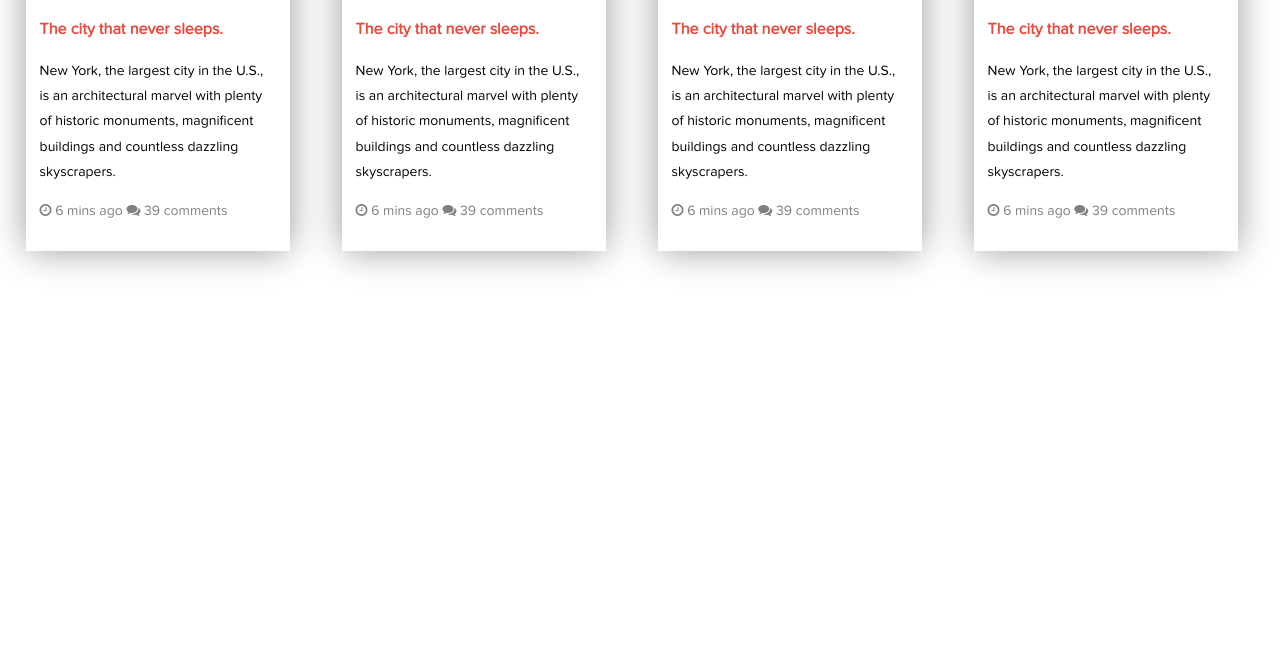
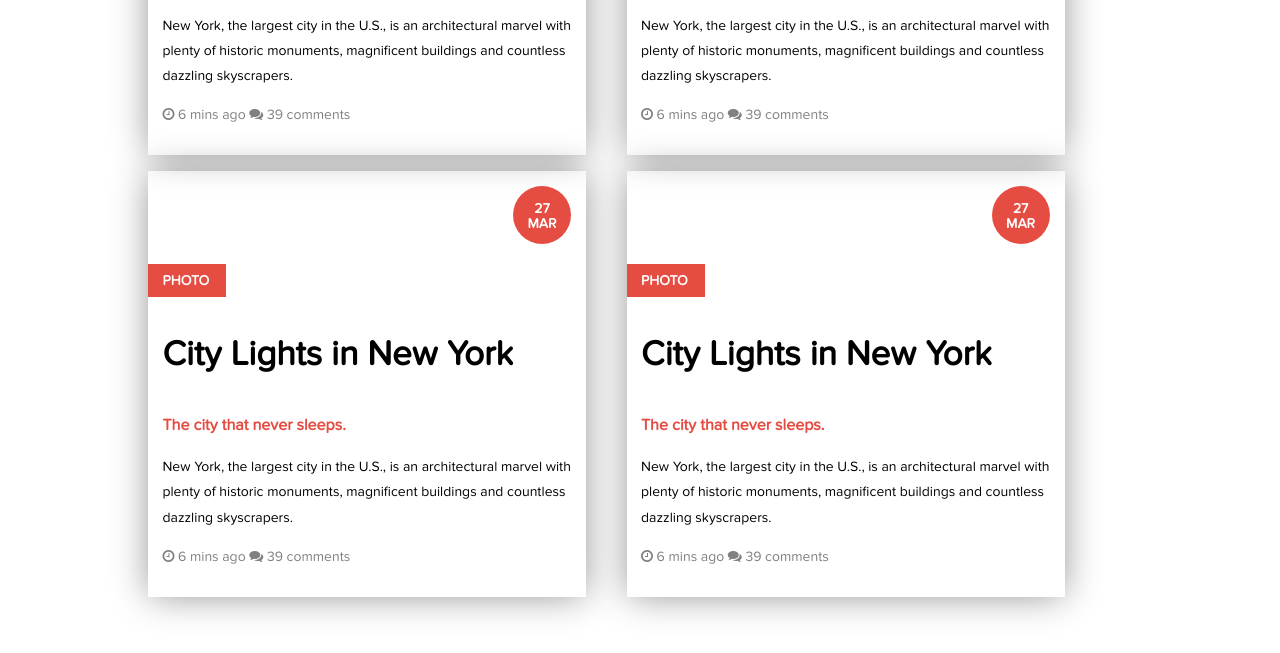
Before and after one commit to vitusignacio/Steven_Hyakusenrenma, a plain HTML site: page Step1/index.html in a window 1280 px wide. Shown: the part 471-1124 px from the top of the page. Before the commit the page ends 800 px from the top, so only its background shows below. Drawn offline with Linux system fonts and the light colour scheme.

```diff
--- a/Step1/sass/responsive-base.sass
+++ b/Step1/sass/responsive-base.sass
@@ -95,12 +95,12 @@ html, body
   .hidden-sm
     display: block
 
-@media only screen and (min-width: 960px)
+@media only screen and (min-width: 1344px)
   .container
     width: 85%
-    min-width: 1280px
+    min-width: 1110px
 
-@media only screen and (min-width: 600px) and (max-width: 959px)
+@media only screen and (min-width: 600px) and (max-width: 1344px)
   .container
     width: 80%
   .col-3
```
Also changed, not shown: Step1/css/main.css, Step1/css/responsive-base.css, Step2.css (added), 3 other files.
